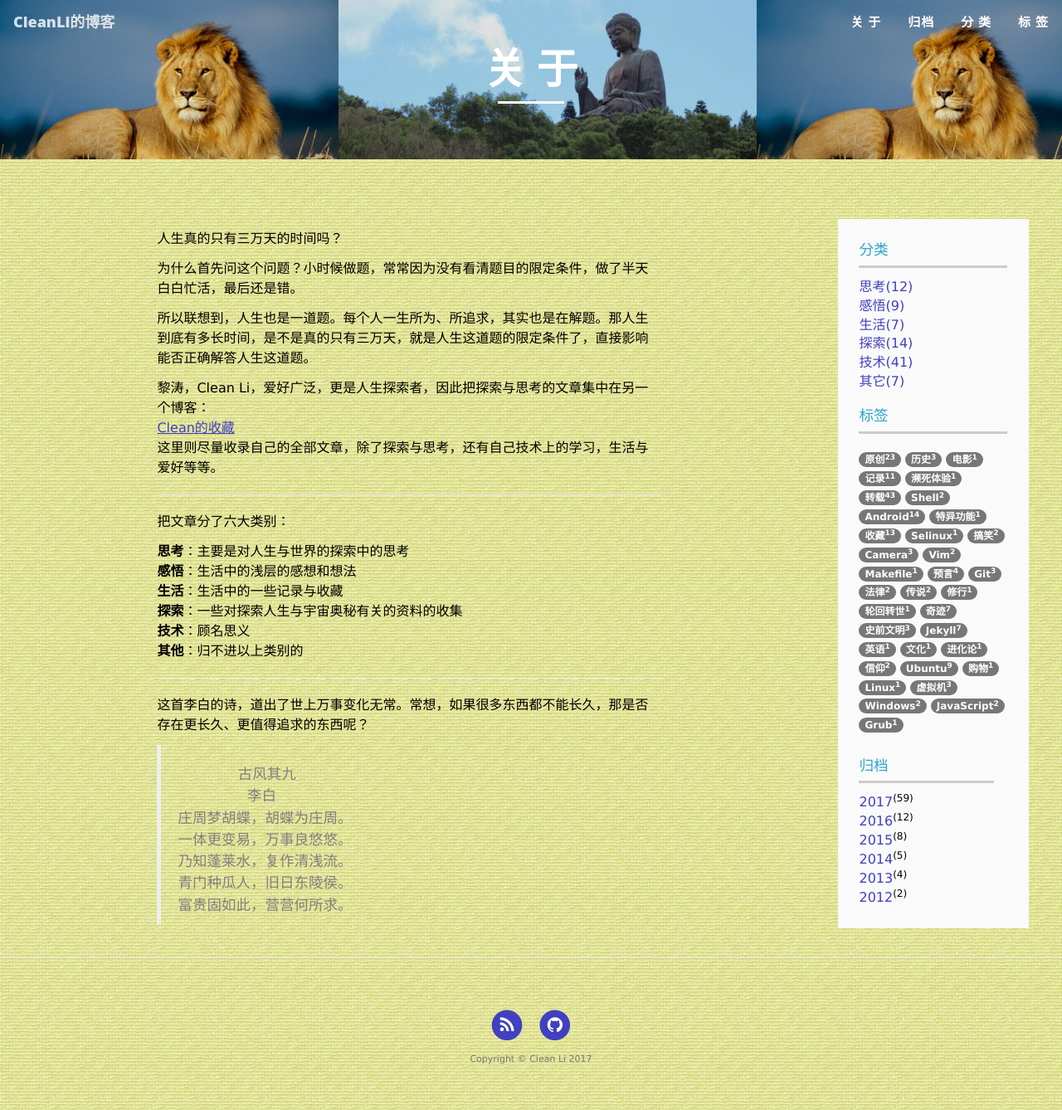
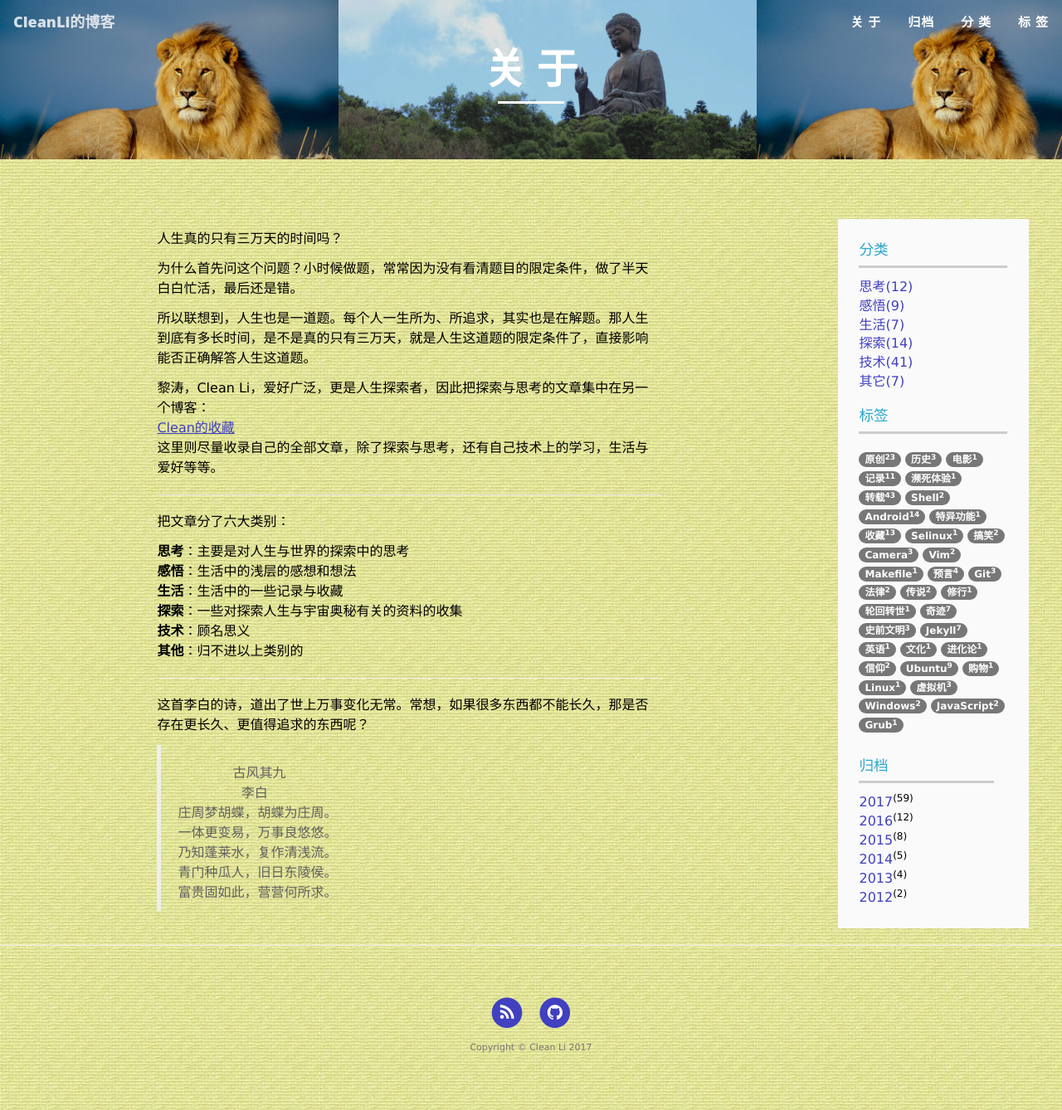
Before and after one commit to cleanli/cleanhome, a Jekyll site: the page built from about.md, in a window 1280 px wide. Shown: the whole page at 83% size. Built offline with Jekyll 4.4.1, drawn with Linux system fonts in a browser that asks for light colours.

Commit message:
modify quote text

```diff
--- a/css/clean-blog.css
+++ b/css/clean-blog.css
@@ -38,7 +38,8 @@ a img:focus {
   cursor: zoom-in;
 }
 blockquote {
-  color: #808080;
+  font-size: 16px;
+  color: #606060;
 }
 hr.small {
   max-width: 80px;
```
